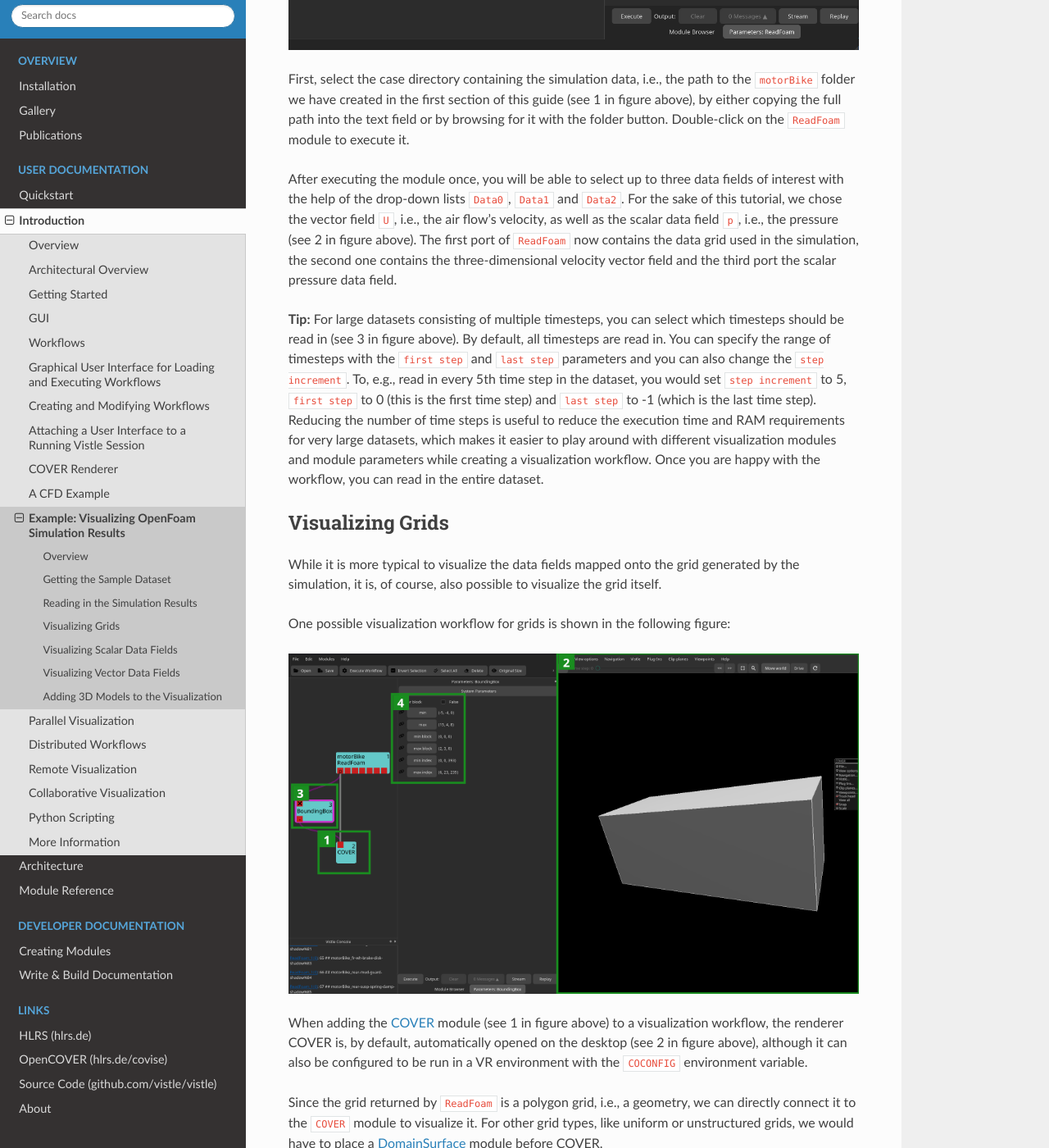
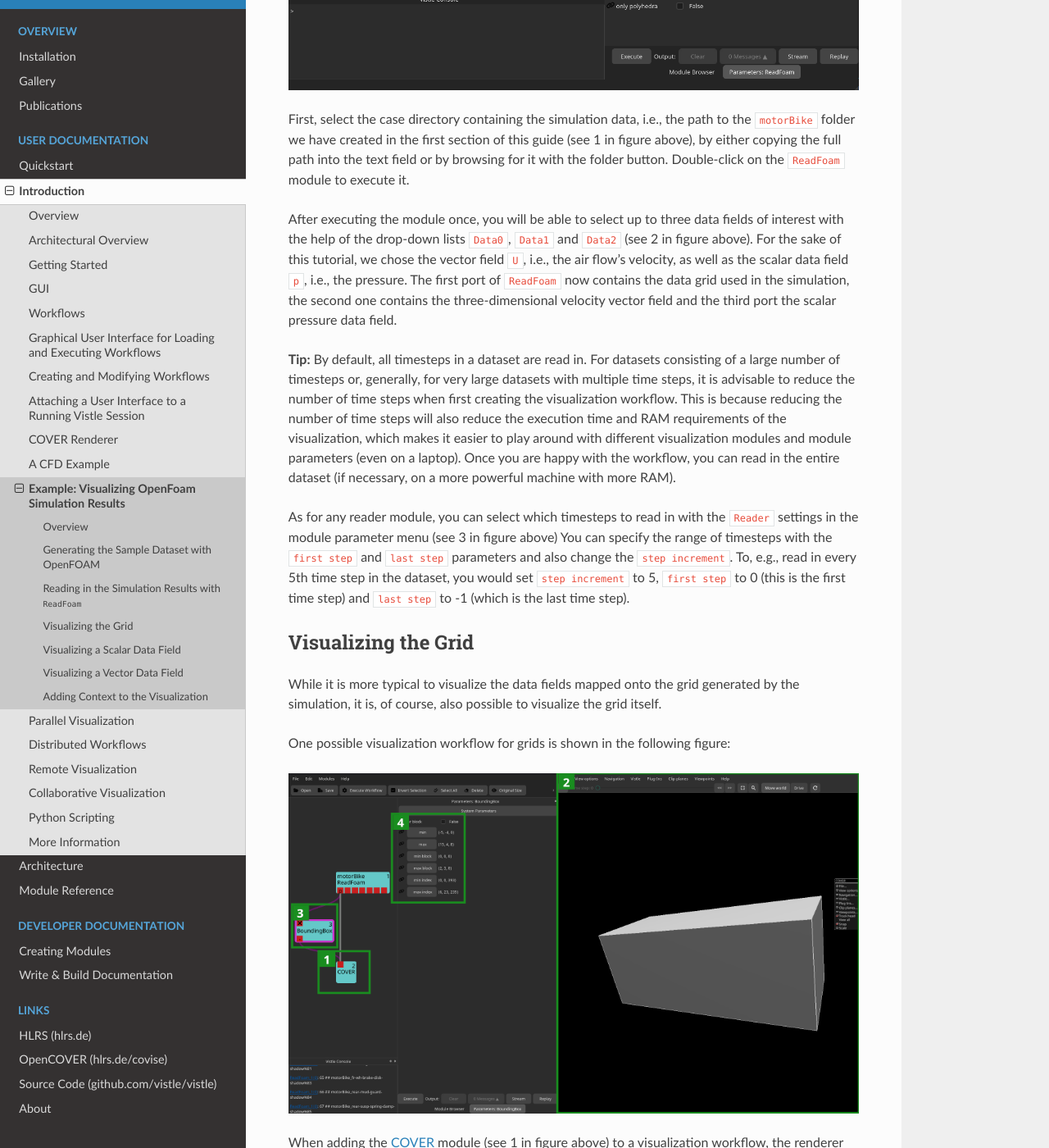
Before and after one commit to vistle/vistle.github.io, a Sphinx documentation site: the page built from docs/intro/example/openfoam.md, in a window 1280 px wide and 1400 px high, scrolled down 2922 px. Shown: the whole window at 82% size. Built offline with Sphinx 7.4.7 and the Read the Docs theme 3.1.0, drawn with Linux system fonts in a browser that asks for light colours; pages that are not in the unit, such as notebooks, are missing from menus; some of the changed text lies outside the part shown.

Commit message:
worked over text a little

````diff
--- a/docs/intro/example/openfoam.md
+++ b/docs/intro/example/openfoam.md
@@ -1,25 +1,24 @@
 # Example: Visualizing OpenFOAM Simulation Results
 
-<!-- TODO: add Visualizing Grids -->
-
-In this step-by-step tutorial you will learn how to visualize a sample CFD dataset which was simulated using OpenFOAM.
+In this step-by-step tutorial you will learn how to visualize a sample CFD dataset created with [OpenFOAM](https://www.openfoam.com/).
 
 ## Overview
-- [Getting the Sample Dataset](#getting-the-sample-dataset)
-- [Reading in the Simulation Results](#reading-in-the-simulation-results)
-- [Visualizing Scalar Data Fields](#visualizing-scalar-data-fields)
-- [Visualizing Vector Data Fields](#visualizing-vector-data-fields)
-- [Adding 3D Models to the Visualization](#adding-3d-models-to-the-visualization)
+- [Generating the Sample Dataset with OpenFOAM](#generating-the-sample-dataset-with-openfoam)
+- [Reading in the Simulation Results with `ReadFoam`](#reading-in-the-simulation-results-with-readfoam)
+- [Visualizing the Grid](#visualizing-the-grid)
+- [Visualizing a Scalar Data Field](#visualizing-a-scalar-data-field)
+- [Visualizing a Vector Data Field](#visualizing-a-vector-data-field)
+- [Adding Context to the Visualization](#adding-context-to-the-visualization)
 
-## Getting the Sample Dataset
+## Generating the Sample Dataset with OpenFOAM
 
-The data for this tutorial will be the motorbike tutorial which comes with OpenFOAM. First, follow the instructions on [OpenFOAM's official website](https://www.openfoam.com/news/main-news/openfoam-v2412) to install the software on your system.
+The input dataset for this sample visualization is the data generated by the motorbike simulation tutorial which comes with the OpenFOAM software. First, follow the instructions on [OpenFOAM's official website](https://www.openfoam.com/news/main-news/openfoam-v2412) to install the software on your system.
 
 Next, open a terminal and set up the OpenFOAM environment:
 ```bash
 source <OpenFOAM directory>/etc/bashrc
 ```
-Replace `<OpenFOAM directory>` with the folder you installed OpenFOAM to, e.g., `/opt/OpenFOAM/OpenFOAM-v2412`. This sets up all necessary environment variables in your terminal, including `FOAM_TUTORIALS` which hosts the official tutorial simulation cases.
+Replace `<OpenFOAM directory>` with the folder you installed OpenFOAM to, e.g., `/opt/OpenFOAM/OpenFOAM-v2412`. This sets up all necessary environment variables in your terminal, including `FOAM_TUTORIALS` which contains the path to the official tutorial simulation cases.
 
 Create a working directory, navigate into it and copy the motorbike data into the new folder:
 ```bash
@@ -34,14 +33,14 @@ cd motorBike
 ./Allrun
 ```
 
-This generated the simulation results we will start to visualize in Vistle in the next section.
-Later on, we will also add the 3D model of the motorcyclist to the visualization, so as a final step, we need to extract `motorBike.obj`:
+This generates the simulation results we need for this tutorial.
+Later on, we will also add the 3D model of the motorcyclist to the visualization, so as a final preparation step, we need to extract `motorBike.obj`:
 
 ```bash
 cd constant/triSurface
 gunzip motorBike.obj.gz
 ```
-## Reading in the Simulation Results
+## Reading in the Simulation Results with `ReadFoam`
 
 Now, that we have generated the simulation results using OpenFOAM, we can open Vistle to read them in and create a visualization workflow.
 
@@ -50,12 +49,12 @@ To open Vistle, navigate to Vistle's root directory, i.e., the directory contain
 vistle
 ```
 
-You can save the workflow anytime with the `File` &rarr; `Save`  buttons or  by using `CTRL` + `S`.
+**Tip:** You can save the workflow anytime with the `File` &rarr; `Save`  buttons or  by using `CTRL` + `S`.
 
 Locate the `ReadFoam` module in the module browser and drag and drop it into the workflow area on the left:
 ![](openfoam/openfoam_select_readfoam.png)
 
-Note that you can also search for modules by name with `Filter` search bar at the top of the module browser.
+**Tip:** You can search for modules by name with the `Filter` search bar at the top of the module browser.
 
 Left-click on the `ReadFoam` module to adjust its module parameters:
 
@@ -64,33 +63,37 @@ Left-click on the `ReadFoam` module to adjust its module parameters:
 First, select the case directory containing the simulation data, i.e., the path to the `motorBike` folder we have created in the first section of this guide (see 1 in figure above), by either copying the full path into the text field or by browsing for it with the folder button.
 Double-click on the `ReadFoam` module to execute it.
 
-After executing the module once, you will be able to select up to three data fields of interest with the help of the drop-down lists `Data0`, `Data1` and `Data2`. For the sake of this tutorial, we chose the vector field `U`, i.e., the air flow's velocity, as well as the scalar data field `p`, i.e., the pressure (see 2 in figure above).
+After executing the module once, you will be able to select up to three data fields of interest with the help of the drop-down lists `Data0`, `Data1` and `Data2` (see 2 in figure above). For the sake of this tutorial, we chose the vector field `U`, i.e., the air flow's velocity, as well as the scalar data field `p`, i.e., the pressure.
 The first port of `ReadFoam` now contains the data grid used in the simulation, the second one contains the three-dimensional velocity vector field and the third port the scalar pressure data field.
 
-**Tip:** For large datasets consisting of multiple timesteps, you can select which timesteps should be read in (see 3 in figure above). By default, all timesteps are read in. You can specify the range of timesteps with the `first step` and `last step` parameters and you can also change the `step increment`. To, e.g., read in every 5th time step in the dataset, you would set `step increment` to 5, `first step` to 0 (this is the first time step) and `last step` to -1 (which is the last time step). Reducing the number of time steps is useful to reduce the execution time and RAM requirements for very large datasets, which makes it easier to play around with different visualization modules and module parameters while creating a visualization workflow. Once you are happy with the workflow, you can read in the entire dataset.
+**Tip:** By default, all timesteps in a dataset are read in. For datasets consisting of a large number of timesteps or, generally, for very large datasets with multiple time steps, it is advisable to reduce the number of time steps when first creating the visualization workflow. This is because reducing the number of time steps will also reduce the execution time and RAM requirements of the visualization, which makes it easier to play around with different visualization modules and module parameters (even on a laptop). Once you are happy with the workflow, you can read in the entire dataset (if necessary, on a more powerful machine with more RAM).
 
-## Visualizing Grids
+As for any reader module, you can select which timesteps to read in with the `Reader` settings in the module parameter menu (see 3 in figure above) You can specify the range of timesteps with the `first step` and `last step` parameters and also change the `step increment`. To, e.g., read in every 5th time step in the dataset, you would set `step increment` to 5, `first step` to 0 (this is the first time step) and `last step` to -1 (which is the last time step).
+
+## Visualizing the Grid
 While it is more typical to visualize the data fields mapped onto the grid generated by the simulation, it is, of course, also possible to visualize the grid itself.
 
 One possible visualization workflow for grids is shown in the following figure:
 
 ![](openfoam/openfoam_visualizing_grid.png)
 
-When adding the [](project:#mod-COVER) module (see 1 in figure above) to a visualization workflow, the renderer COVER is, by default, automatically opened on the desktop (see 2 in figure above), although it can also be configured to be run in a VR environment with the `COCONFIG` environment variable.
+When adding the [](project:#mod-COVER) module (see 1 in figure above) to a visualization workflow, the renderer COVER is, by default, automatically opened on the desktop (see 2 in figure above). Note that it can also be configured to be run in a VR environment with the `COCONFIG` environment variable.
 
-Since the grid returned by `ReadFoam` is a polygon grid, i.e., a geometry, we can directly connect it to the `COVER` module to visualize it. For other grid types, like uniform or unstructured grids, we would have to place a [](project:#mod-DomainSurface) module before COVER.
+Since the grid returned by `ReadFoam` is a polygon grid, i.e., a geometry, we can directly connect it to the `COVER` module to visualize it. For other grid types, like uniform or unstructured grids, we would have to place the [](project:#mod-DomainSurface) module before COVER.
 
 The [](project:#mod-BoundingBox) module (see 3 in figure above) can be used to visualize the bounding box of a grid. It also provides information on the grid's extrema (see 4 in figure above).
 
-## Visualizing Scalar Data Fields
-In this section we will discuss a typical visualization workflow for scalar data fields, such as the pressure fields in the sample dataset:
+## Visualizing a Scalar Data Field
+In this section we will discuss a typical visualization workflow for scalar data fields, such as the pressure field in the motorbike sample dataset:
 
 ![](openfoam/openfoam_scalar_color.png)
 
-Each data field, be it scalar or vector, can be mapped to color with the [](project:#mod-Color) module. When connecting its second port to `COVER`, the desired color map (in this example 'Plasma') will automatically be applied to each rendered object which contains (part of) the scalar field.
+Each data field, be it scalar or vector, can be mapped to colors with the [](project:#mod-Color) module. When connecting its second port to `COVER`, the desired color map (in this example `Plasma`) will automatically be applied to each rendered object which contains (part of) the scalar field.
+**Tip:** Use different color maps for different data fields.
 
 The color map (see 2 in figure below) can be added to the renderer by toggling the `Show` button (see 1 in figure below; `Vistle` &rarr; `Colors` &rarr; `Color_x` (where x is the ID of the `Color` module, this can be seen in the top right corner of the Vistle module) &rarr; `Show`):
 ![](openfoam/openfoam_scalar_colormap.png)
+
 
 The [](project:#mod-CuttingSurface) module cuts a three-dimensional grid along basic geometries, such as planes, spheres or cylinders. For this example, we cut the grid using a plane. There are two ways to the define the cutting geometry, either by adjusting the module parameters:
 
@@ -102,9 +105,9 @@ Or, interactively in the renderer by using a pick interactor:
 
 The pick interactor (see 2 in figure above) can be enabled by clicking the `Vistle` tab at the top of the renderer, selecting the correct `CuttingSurface_x` entry (x is the ID of the desired `CuttingSurface` module which is displayed at the top right corner of the module rectangle) and setting `Pick Interactor` to true (see 1 in figure above). In a desktop environment, the pick interactor can be moved by dragging the end of the arrow to the desired position and rotated by moving the tip of the arrow.
 
-## Visualizing Vector Data Fields
+## Visualizing a Vector Data Field
 
-One way to visualize vector data field, such as the velocity field U, is by using streamlines which can be generated with the [](project:#mod-Tracer) module. To make the resulting streamlines more easily visible, the output of the `Tracer` module is typically passed to the [](project:#mod-Thicken) and [](project:#mod-ToTriangles) modules before rendering:
+One way to visualize vector data fields, such as the velocity field U, is by using streamlines which can be generated with the [](project:#mod-Tracer) module. To make the resulting streamlines more easily visible, the output of the `Tracer` module is typically passed to the [](project:#mod-Thicken) and [](project:#mod-ToTriangles) modules before rendering:
 
 ![](openfoam/openfoam_streamlines_default.png)
 
@@ -112,13 +115,13 @@ As we can see in the figure above, the default tube width of the `Thicken` modul
 
 ![](openfoam/openfoam_streamlines_thicken.png)
 
-In the `Tracer`'s module parameter menu, we can increase the number of generated stream lines with the `no startp`-parameter and their length through the `trace len`-parameter. The initial position of the stream lines can be defined though different geometries, such as lines, planes or cylinders. These geometries can either be defined by the `startpoint1`-, `startpoint2`- and `direction`-parameters or by a pick interactor:
+In the `Tracer`'s module parameter menu, we can increase the number of generated streamlines with the `no startp`-parameter and their length through the `trace len`-parameter. The initial position of the stream lines can be defined though different geometries, such as lines, planes or cylinders. These geometries can either be defined by the `startpoint1`-, `startpoint2`- and `direction`-parameters or by a pick interactor:
 
 ![](openfoam/openfoam_streamlines_tracer_pickinteractor.png)
 
-How to enable pick interactors is described in the [Visualizing Scalar Data Fields](#visualizing-scalar-data-fields) section above.
+How to enable pick interactors is described in the [Visualizing a Scalar Data Field](#visualizing-a-scalar-data-field) section above.
 
-## Adding 3D Models to the Visualization
+## Adding Context to the Visualization
 
-Adding context to simulation data results helps make the visualization easier to understand. 3D models, e.g., created in [Blender](https://www.blender.org/) or [3ds Max](https://www.autodesk.com/products/3ds-max/free-trial) can be loaded into COVER using either the [](project:#mod-LoadCover) or [](project:#mod-ReadModel) module. Simply specify the path to the model in the module parameters:
+Adding 3D models,  e.g., of the involved objects or the environment, to simulation data results helps make the visualization easier to understand. 3D models, e.g., created in modelling software like [Blender](https://www.blender.org/) or [3ds Max](https://www.autodesk.com/products/3ds-max/free-trial) can be loaded into COVER using either the [](project:#mod-LoadCover) or [](project:#mod-ReadModel) module. Simply specify the path to the model in the module parameters:
 ![](openfoam/openfoam_loadCover.png)
````
